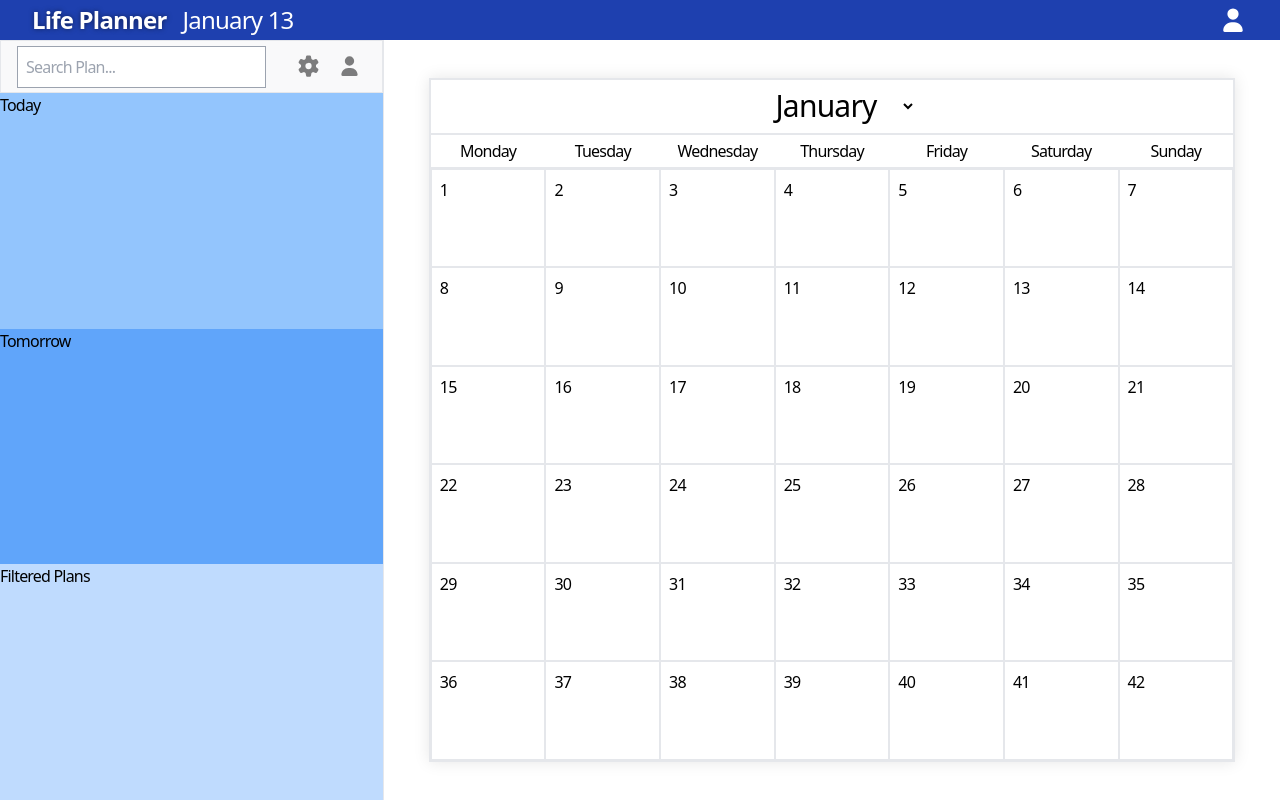
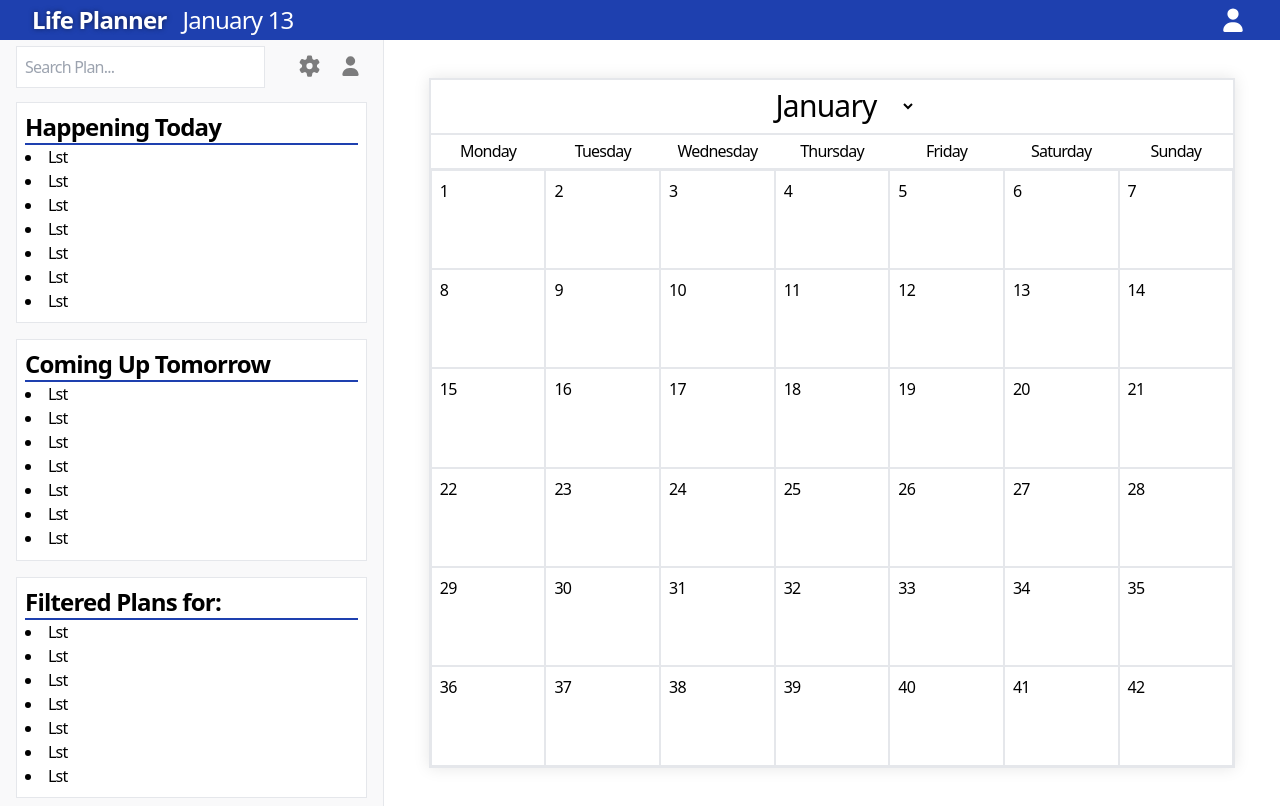
Before and after one commit to lseti1/AngularLifePlanner-1234890, an Angular app: page / in a window 1280 px wide. Built offline with nearby package versions, Linux system fonts and the light colour scheme.

Commit message:
Styling: Set up styling across the Today/Tomorrow/Filtered Plan sections

```diff
--- a/src/app/side-panel/filtered-plans/filtered-plans.html
+++ b/src/app/side-panel/filtered-plans/filtered-plans.html
@@ -1,3 +1,14 @@
-<div class="bg-blue-200 h-full">
-    <p>Filtered Plans</p>
+<div class="flex flex-col w-full h-full px-4 py-2">
+    <div class="bg-white p-2 border overflow-auto h-full">
+        <h1 class="text-2xl font-semibold border-b-2 border-blue-800">Filtered Plans for: </h1>
+        <ul class="list-disc list-inside break-words">
+            <li>Lst</li>
+            <li>Lst</li>
+            <li>Lst</li>
+            <li>Lst</li>
+            <li>Lst</li>
+            <li>Lst</li>
+            <li>Lst</li>
+        </ul>
+    </div>
 </div>
--- a/src/app/side-panel/search-bar/search-bar.html
+++ b/src/app/side-panel/search-bar/search-bar.html
@@ -1,6 +1,6 @@
-<div class="border flex flex-col w-full h-full">
-    <div class="h-full p-4 flex items-center justify-between">
-        <input class="border p-2 border-gray-400" type="search" placeholder="Search Plan..."/>
+<div class="flex flex-col w-full h-full">
+    <div class="h-full px-4 py-2 flex items-center justify-between">
+        <input class="border p-2" type="search" placeholder="Search Plan..."/>
         <div class="flex flex-row gap-2">
             <fa-icon class="bg-gray-300/0 rounded p-1 text-xl text-black/50 hover:text-black hover:bg-gray-300 hover:duration-500 cursor-pointer" [icon]="faGear"></fa-icon>
             <fa-icon class="bg-gray-300/0 rounded p-1 text-xl text-black/50 hover:text-black hover:bg-gray-300 hover:duration-500 cursor-pointer" [icon]="faUser"></fa-icon>
--- a/src/app/side-panel/today/today.html
+++ b/src/app/side-panel/today/today.html
@@ -1,3 +1,14 @@
-<div class="bg-blue-300 h-full">
-    <p>Today</p>
+<div class="flex flex-col w-full h-full px-4 py-2">
+    <div class="bg-white p-2 border overflow-auto h-full">
+        <h1 class="text-2xl font-semibold border-b-2 border-blue-800">Happening Today</h1>
+        <ul class="list-disc list-inside break-words">
+            <li>Lst</li>
+            <li>Lst</li>
+            <li>Lst</li>
+            <li>Lst</li>
+            <li>Lst</li>
+            <li>Lst</li>
+            <li>Lst</li>
+        </ul>
+    </div>
 </div>
--- a/src/app/side-panel/tomorrow/tomorrow.html
+++ b/src/app/side-panel/tomorrow/tomorrow.html
@@ -1,3 +1,14 @@
-<div class="bg-blue-400 h-full">
-    <p>Tomorrow</p>
+<div class="flex flex-col w-full h-full px-4 py-2">
+    <div class="bg-white p-2 border overflow-auto h-full">
+        <h1 class="text-2xl font-semibold border-b-2 border-blue-800">Coming Up Tomorrow</h1>
+        <ul class="list-disc list-inside break-words">
+            <li>Lst</li>
+            <li>Lst</li>
+            <li>Lst</li>
+            <li>Lst</li>
+            <li>Lst</li>
+            <li>Lst</li>
+            <li>Lst</li>
+        </ul>
+    </div>
 </div>
```
